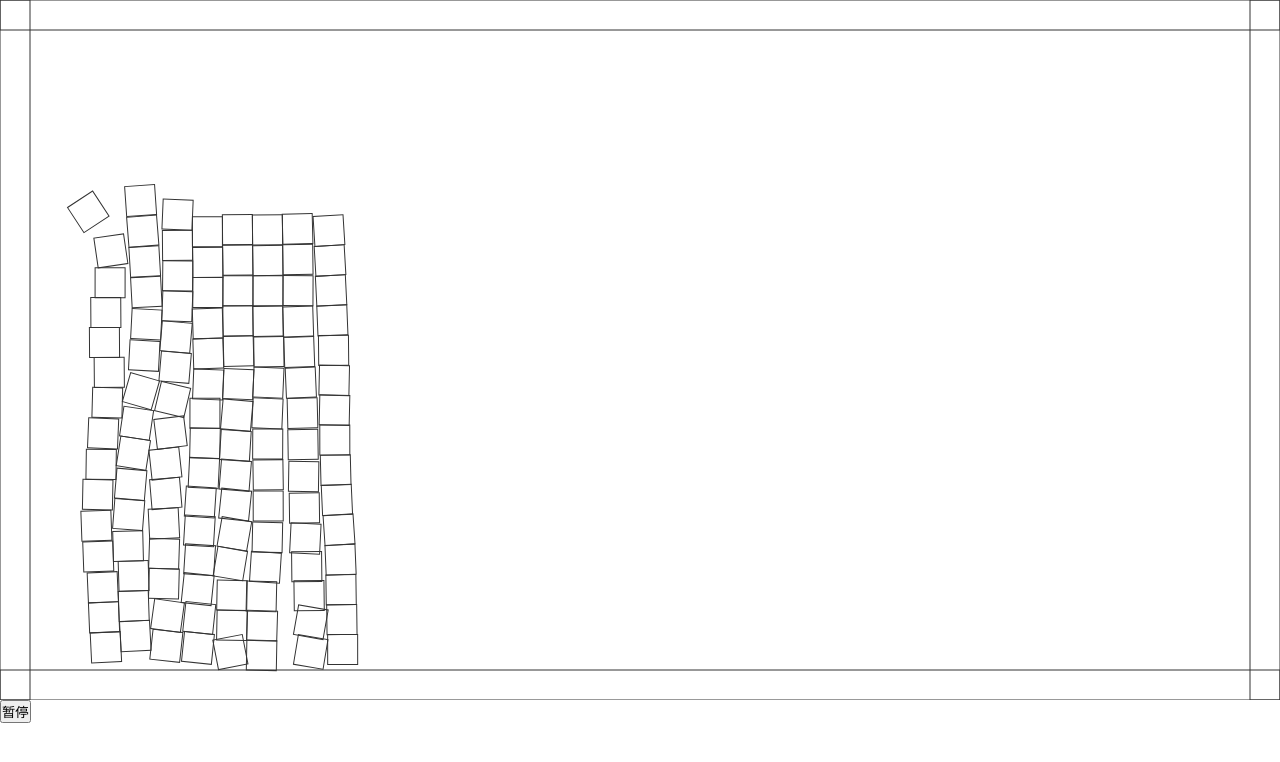
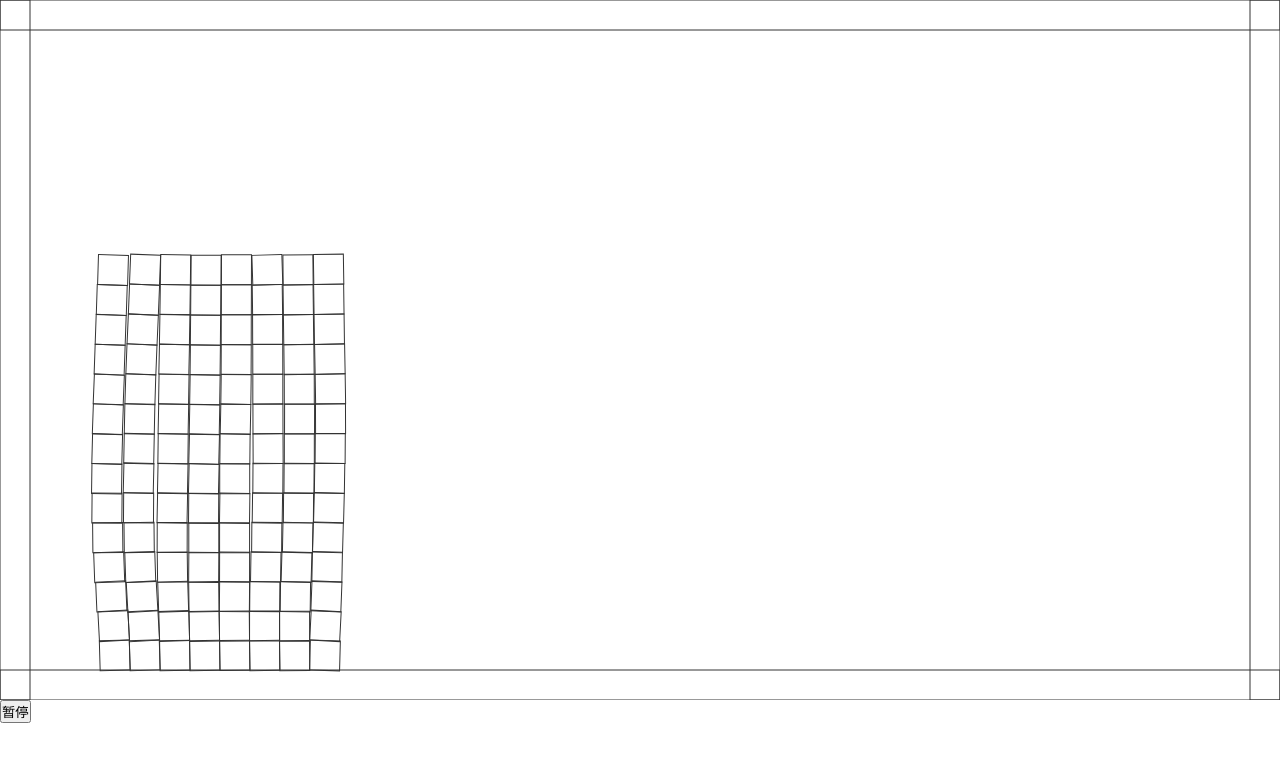
Before and after one commit to phenomLi/Torque, a website built with webpack: page index.html in a window 1280 px wide. Built offline with Linux system fonts and the light colour scheme; animation ran at ten frames a second.

Commit message:
bug修复

```diff
--- a/demo/demo.js
+++ b/demo/demo.js
@@ -5,7 +5,7 @@ const canvas = document.getElementById('canvas'),
 
 
 const creator = new Creator(canvas, canvasWidth, canvasHeight, {
-    gravity: Creator.v(0, 10),
+    gravity: Creator.v(0, 11),
     enableSleeping: true,
     enableCache: true,
     enableSATBoost: true
@@ -85,8 +85,7 @@ const options = {
     }
 };
 
-createStack(15, 8, 100, 30);
-
+createStack(14, 8, 100, 30);
 
 
 canvas.addEventListener('click', e => {
--- a/index.html
+++ b/index.html
@@ -39,8 +39,7 @@
 let engineStatus = true;
 
 const mouse_pos = document.getElementById('mouse_pos'),
-      status = document.getElementById('status'),
-      test = document.getElementById('test');
+      status = document.getElementById('status');
 
 canvas.addEventListener('mousemove', e => {
     mouse_pos.innerText = 'x: ' + e.offsetX + '  y: ' + e.offsetY;
--- a/src/collision/manifold.ts
+++ b/src/collision/manifold.ts
@@ -26,8 +26,16 @@ export class Collision {
     partA: Geometry;
     // 碰撞子图形B
     partB: Geometry;
+    // 分离轴
+    axis: Axis = {
+        value: null,
+        oppositeVertexIndex: null,
+        supportVertexIndex: null,
+        opposite: null,
+        origin: null
+    };
     // 碰撞法线
-    normal: Axis;
+    normal: Vector;
     // 碰撞切线
     tangent: Vector;
     // 接触点
--- a/src/collision/sat.ts
+++ b/src/collision/sat.ts
@@ -1,5 +1,5 @@
 import { Vector, _tempVector1, _tempVector4 } from "../math/vector";
-import { Axis, Poly, VertexList, Vertices } from "../common/vertices";
+import { Axis, Poly, Vertices } from "../common/vertices";
 import { Arcs, Arc } from "../common/arcs";
 import { Collision, Geometry } from "./manifold";
 import { VClosest } from "./vClosest";
@@ -7,8 +7,6 @@ import { Contact } from "../constraint/contact";
 import { EngineOpt } from "../core/engine";
 import { Util } from "../common/util";
 import { axesFilter } from "./axesFilter";
-
-
 
 /**
  * 分离轴算法
@@ -40,7 +38,7 @@ export class SAT {
         // 若能用缓存，使用缓存
         if(canReuse) {
             collision = prevCollision;
-            result = this.detect(poly, geometry, [collision.normal]);
+            result = this.detect(poly, geometry, [collision.axis]);
 
             if(result.minOverlap < 0) {
                 collision.collide = false;
@@ -59,10 +57,17 @@ export class SAT {
                 return collision;
             }
 
-            let normal = this.reviseNormal(axes[result.index], poly, geometry);
+            let axis = axes[result.index],
+                normal = this.reviseNormal(axis.value, poly, geometry);
+
+            collision.axis.value = axis.value;
+            collision.axis.supportVertexIndex = axis.supportVertexIndex;
+            collision.axis.oppositeVertexIndex = axis.oppositeVertexIndex;
+            collision.axis.opposite = axis.opposite;
+            collision.axis.origin = axis.origin;
 
             collision.normal = normal;
-            collision.tangent = normal.value.nor();
+            collision.tangent = normal.nor();
 
             collision.partA = poly;
             collision.partB = geometry;
@@ -94,7 +99,7 @@ export class SAT {
             },
             overlaps: number = (arcA.radius + arcB.radius) - axis.value.len(),
             collision: Collision = new Collision(),
-            normal: Axis;
+            normal: Vector;
 
         // 两圆心距离比两圆半径和要大，即没有发生碰撞
         if(overlaps < 0) {
@@ -102,18 +107,18 @@ export class SAT {
             return collision;
         }
 
-        normal = this.reviseNormal(axis, arcA, arcB);
-        normal.value = normal.value.nol();
+        normal = this.reviseNormal(axis.value, arcA, arcB).nol();
 
+        collision.axis = axis;
         collision.partA = arcA;
         collision.partB = arcB;
         collision.bodyA = arcA.body;
         collision.bodyB = arcB.body;
 
         collision.normal = normal;
-        collision.tangent = normal.value.nor();
+        collision.tangent = normal.nor();
 
-        let position = arcA.centroid.loc(normal.value.inv(_tempVector1), arcA.radius - overlaps / 2);
+        let position = arcA.centroid.loc(normal.inv(_tempVector1), arcA.radius - overlaps / 2);
 
         collision.contacts = [new Contact(position, overlaps)];
         collision.collide = true;
@@ -136,8 +141,8 @@ export class SAT {
     private detect(poly: Poly, geometry: Geometry, axes: Axis[]): { minOverlap: number, index: number } {
         let minOverlap = Infinity,
             overlaps,
-            getOverlaps = this.enableSATBoost? this.getOverlaps_boost: this.getOverlaps,
-            // getOverlaps = this.getOverlaps,
+            // getOverlaps = this.enableSATBoost? this.getOverlaps_boost: this.getOverlaps,
+            getOverlaps = this.getOverlaps,
             i, index;
 
         // 将两个刚体投影到所有轴上
@@ -269,11 +274,12 @@ export class SAT {
             projection: number,
             overlap: number;
 
-        prev = next = oppositeIndex;
         projection = opposite[oppositeIndex].dot(axisVector);
-        lastPrevPro = lastNextPro = projection;
         overlap = supportProjection - projection;
         maxOverlap = overlap;
+
+        prev = next = oppositeIndex;
+        lastPrevPro = lastNextPro = projection;
 
         do {
             if(!seekPrev && !seekNext) {
@@ -298,7 +304,7 @@ export class SAT {
             }
 
             if(seekNext) {
-                next = next < opposite.length - 1? next + 1: 0;
+                next = (next + 1) % opposite.length;
                 projection = opposite[next].dot(axisVector);
                 overlap = supportProjection - projection;
 
@@ -325,12 +331,9 @@ export class SAT {
      * @param bodyA 刚体A
      * @param bodyB 刚体B
      */
-    private reviseNormal(normal: Axis, geometryA: Geometry, geometryB: Geometry): Axis {
-        if (normal.value.dot(geometryB.centroid.sub(geometryA.centroid, _tempVector1)) > 0) {
-            return {
-                ...normal,
-                value: normal.value.inv(),
-            };
+    private reviseNormal(normal: Vector, geometryA: Geometry, geometryB: Geometry): Vector {
+        if (normal.dot(geometryB.centroid.sub(geometryA.centroid, _tempVector1)) > 0) {
+            return normal.inv();
         }
 
         return normal;
@@ -364,13 +367,13 @@ export class SAT {
      * @param normal
      * @param depth
      */
-    private findContacts(poly: Poly, geometry: Geometry, normal: Axis, depth: number): Contact[] {
+    private findContacts(poly: Poly, geometry: Geometry, normal: Vector, depth: number): Contact[] {
         if(geometry instanceof Poly) {
             return VClosest(poly.vertexList, geometry.vertexList, normal, depth);
             //return VClip(poly, geometry, normal, depth);
         }
         else {
-            let vertex = geometry.centroid.loc(normal.value, geometry.radius - depth / 2);
+            let vertex = geometry.centroid.loc(normal, geometry.radius - depth / 2);
             return [new Contact(vertex, depth)];
         }
     }
--- a/src/collision/vClosest.ts
+++ b/src/collision/vClosest.ts
@@ -32,15 +32,15 @@ function findClosestVertexIndex(vertexList: VertexList, normal: Vector): number
  * @param poly
  * @param geometry
  */
-export function VClosest(vertexListA: VertexList, vertexListB: VertexList, normal: Axis, depth: number): Contact[] {
+export function VClosest(vertexListA: VertexList, vertexListB: VertexList, normal: Vector, depth: number): Contact[] {
     let contacts: Contact[] = [],
-        normalInv = normal.value.inv(_tempVector3),
+        normalInv = normal.inv(_tempVector3),
         index: number, prev: number, next: number,
         testVertices: Vector[] = [],
         i;
 
     // 寻找多边形A最接近多边形B的两个点
-    index = findClosestVertexIndex(vertexListA, normal.value);
+    index = findClosestVertexIndex(vertexListA, normal);
     prev = index > 0? index - 1: vertexListA.length - 1;
     next = index < vertexListA.length - 1? index + 1: 0;
 
--- a/src/constraint/contact.ts
+++ b/src/constraint/contact.ts
@@ -89,7 +89,7 @@ export class ContactConstraint {
             if(!manifold.isActive) continue;
 
             collision = manifold.collision;
-            normal = collision.normal.value;
+            normal = collision.normal;
             tangent = collision.tangent;
             bodyA = collision.bodyA;
             bodyB = collision.bodyB;
@@ -156,7 +156,7 @@ export class ContactConstraint {
             if(!manifold.isActive) continue;
 
             collision = manifold.collision;
-            normal = collision.normal.value;
+            normal = collision.normal;
             tangent = collision.tangent;
             bodyA = collision.bodyA;
             bodyB = collision.bodyB;
--- a/src/core/engine.ts
+++ b/src/core/engine.ts
@@ -50,6 +50,18 @@ export interface EngineOpt {
         collisionActive: (manifolds: Manifold[]) => void;
         collisionEnd: (manifolds: Manifold[]) => void;
     }
+}
+
+
+let TimeList = [],
+    TestFlag = false;
+
+let test = document.getElementById('test');
+
+if(test) {
+    test.addEventListener('click', () => {
+        TestFlag = true;
+    });
 }
 
 
@@ -176,18 +188,19 @@ export class Engine {
             let end = performance.now(),
                 range = 60;
 
-            if(this.testFlag) {
-                if(this.timeList.length < range) {
-                    this.timeList.push(end - start);
+            if(TestFlag) {
+                if(TimeList.length < range) {
+                    TimeList.push(end - start);
                 }
                 else {
-                    let total = this.timeList.reduce((t, cur) => {
+                    let total = TimeList.reduce((t, cur) => {
                         return t + cur;
                     });
 
                     console.log(total / range);
-                    this.testFlag = false;
-                    this.timeList.length = 0;
+
+                    TestFlag = false;
+                    TimeList.length = 0;
                 }
             }
 
@@ -246,8 +259,4 @@ export class Engine {
         Util.merge(this, opt);
         Util.merge(this.timeStepper, opt);
     }
-
-    test() {
-        this.testFlag = true;
-    }
 }
--- a/src/core/interface.ts
+++ b/src/core/interface.ts
@@ -87,8 +87,4 @@ export class TorqueWorld {
     pause() {
         this.engine.timeStepper.pause();
     }
-
-    test() {
-        this.engine.test();
-    }
 }
```
Also changed, not shown: dist/torque.js.
